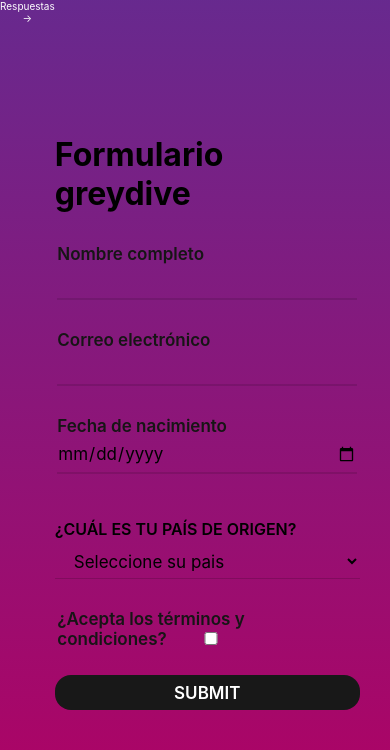
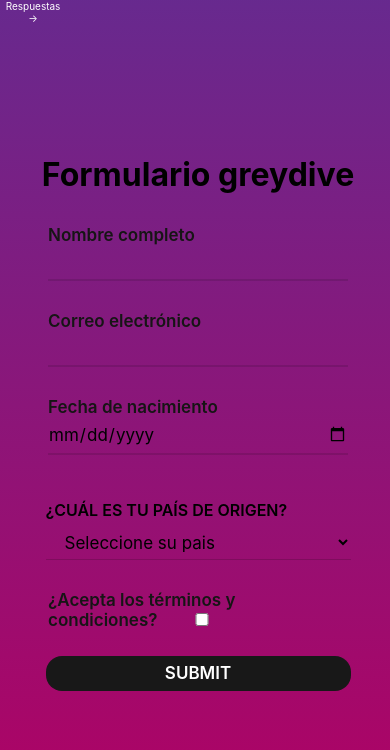
Before and after one commit to GinoValenti/challenge-greydive, a React (Create React App) app: page / in a window 390 px wide. Shown: the top 750 px of the page. Built offline with nearby package versions, Linux system fonts and the light colour scheme.

Commit message:
fixing style

```diff
--- a/src/components/form.css
+++ b/src/components/form.css
@@ -187,7 +187,7 @@ width: 50%;
       width: 90%;
   }
   .form{
-    margin-right: 100px;
+    margin-left: -60px;
   }
 
 }
```
